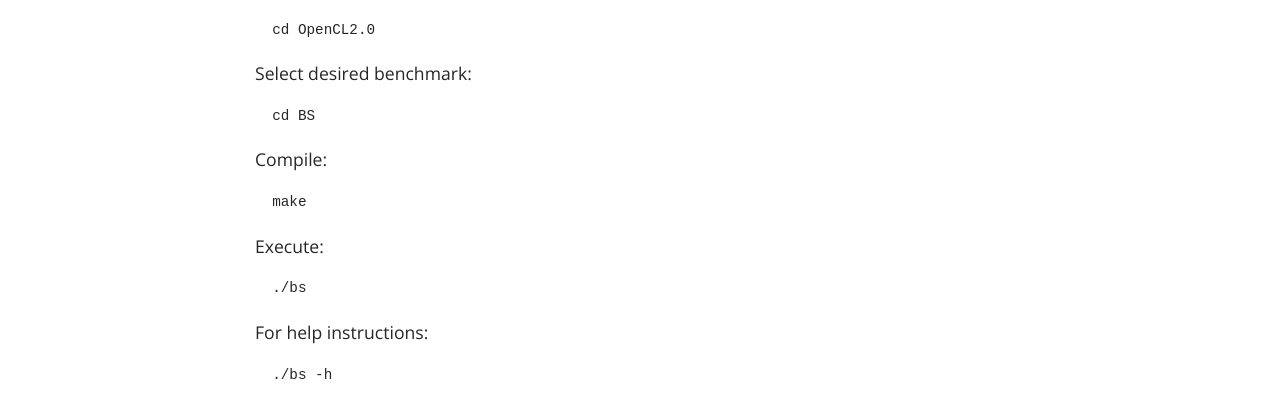
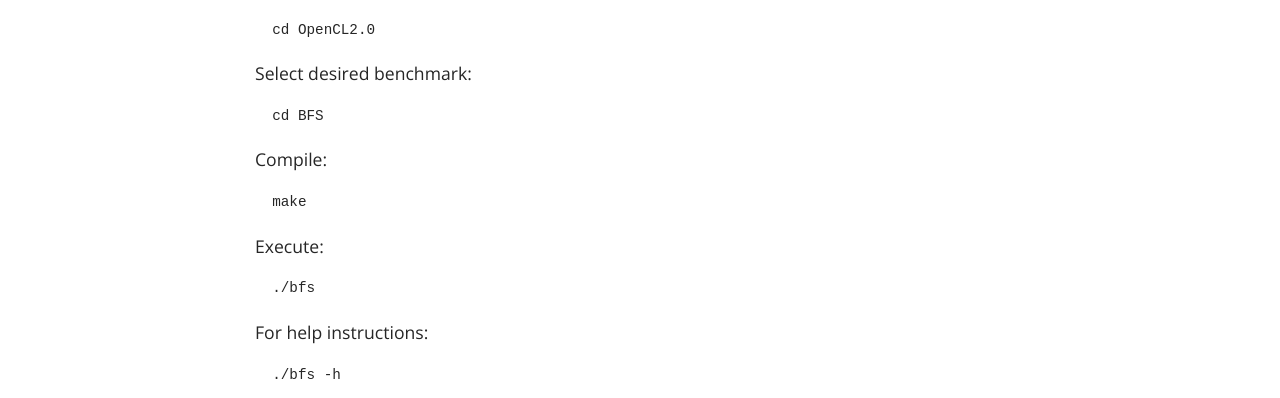
Before and after one commit to chai-benchmarks/chai-benchmarks.github.io, a Jekyll site: the page built from _pages/02_getting_started.md, in a window 1280 px wide and 1109 px high. Shown: the part 708-1106 px from the top of the window. Built offline with Jekyll 4.4.1, drawn with Linux system fonts in a browser that asks for light colours; some web fonts are replaced.

Commit message:
Use BFS as example

````diff
--- a/_pages/02_getting_started.md
+++ b/_pages/02_getting_started.md
@@ -27,7 +27,7 @@ permalink: /gettingstarted/
   Select desired benchmark:
 
   ```
-  cd BS
+  cd BFS
   ```
 
   Compile:
@@ -39,11 +39,11 @@ permalink: /gettingstarted/
   Execute:
 
   ```
-  ./bs
+  ./bfs
   ```
 
   For help instructions:
 
   ```
-  ./bs -h
+  ./bfs -h
   ```
````
